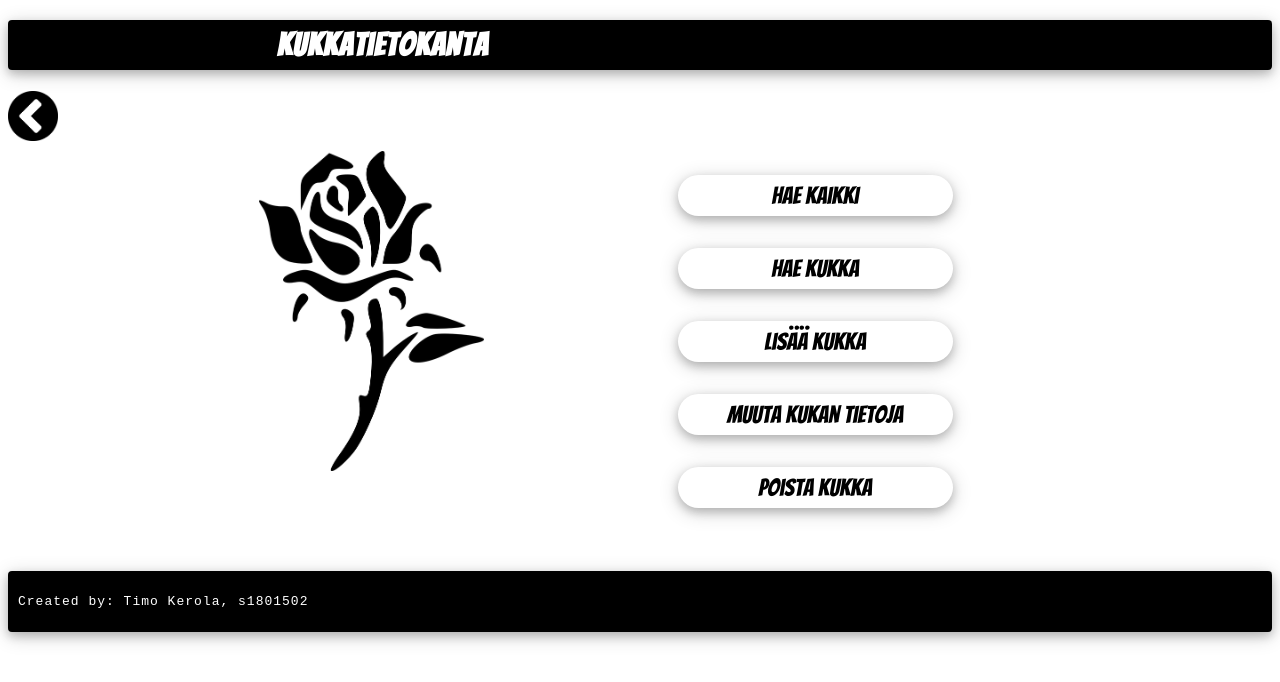
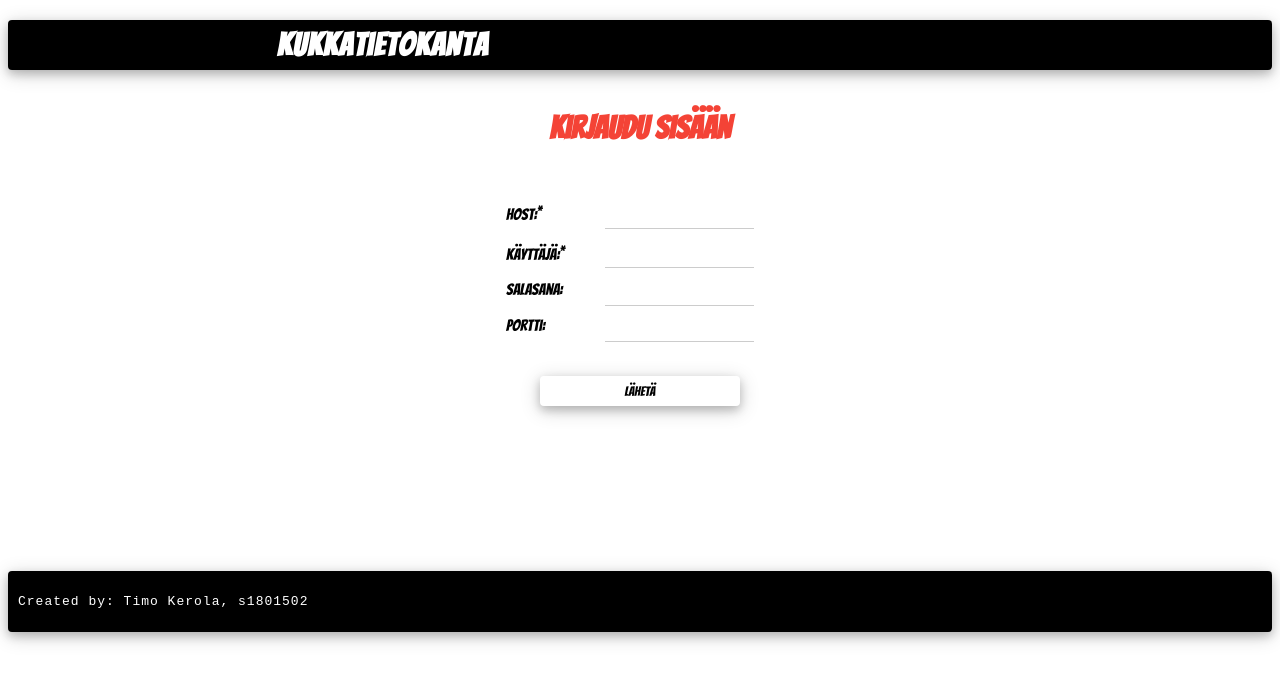
Before and after one commit to s1801502/kukka, a React (Create React App) app in the folder client/: page / in a window 1280 px wide. Shown: the top 682 px of the page. Built offline with nearby package versions, Linux system fonts and the light colour scheme.

Commit message:
sisaankirjautuminen lisatty

```diff
--- a/client/src/App.js
+++ b/client/src/App.js
@@ -1,4 +1,4 @@
-import React from 'react';
+import React, { useState } from 'react';
 import Valikko from './komponentit/valikko';
 import './App.css';
 import { BrowserRouter } from 'react-router-dom';
@@ -8,11 +8,13 @@ import HaeKaikki from './komponentit/haeKaikki';
 import Footer from './komponentit/footer';
 import LisaaKukka from './komponentit/lisaaKukka';
 import HaeKukka from './komponentit/haeKukka';
+import Kirjautumislomake from './komponentit/kirjautumislomake';
 
 
 
 function App() {
 
+  const [kirjauduttu, setKirjauduttu] = useState(false);
 
   const onClickHandler = (e) => {
     e.preventDefault();
@@ -27,10 +29,10 @@ function App() {
       <h1 className="title w3-padding w3-animate-fading">Kukkatietokanta</h1>
       </div>
       <div className="keskikaista">
-      <a href="/" onClick={onClickHandler} ><img src="./kuvat/arrow.png" height="50" alt="linkki etusivulle" /></a>
+      {kirjauduttu && <a href="/" onClick={onClickHandler} ><img src="./kuvat/arrow.png" height="50" alt="linkki etusivulle" /></a>}
       <BrowserRouter>
         <Switch>
-          <Route path="/" render={() => <Valikko />} exact />
+          <Route path="/" render={() => (kirjauduttu ? <Valikko /> : <Kirjautumislomake setKirjauduttu={setKirjauduttu} />)} exact />
           <Route path="/haeKaikki" component={HaeKaikki} />
           <Route path="/haeKukka" component={HaeKukka} />
           <Route path="/lisaaKukka" component={LisaaKukka}/>
--- /dev/null
+++ b/client/src/komponentit/kirjautumislomake.js
@@ -0,0 +1,76 @@
+import React, { useState } from 'react';
+
+const Kirjautumislomake = ({ setKirjauduttu }) => {
+
+    const [virhe, setVirhe] = useState(false);
+
+    const handleOnSubmit = async (e) => {
+        e.preventDefault();
+
+        const portti = e.target.port.value;
+
+
+        const tiedot = {
+            host: e.target.host.value,
+            user: e.target.user.value,
+            password: e.target.password.value,
+            port: portti ? portti : 3306
+        };
+
+        const res = await fetch('http://localhost:3001/kirjaudu', {
+            headers: {
+                'Content-Type': 'application/json'
+            },
+            method: 'POST',
+            body: JSON.stringify(tiedot)
+        });
+
+        const vastausJson = await res.json();
+
+        if (vastausJson.onnistui === true)
+            await setKirjauduttu(true);
+
+        else {
+            await setVirhe(true);
+            nollaaVirhe();
+        }
+    }
+
+    const nollaaVirhe = () => {
+        setTimeout(() => {
+            setVirhe(false);
+        }, 3000);
+
+    }
+
+    return (
+        <div>
+            <h1 className="tulos w3-center w3-text-red">Kirjaudu sisään</h1>
+            <form onSubmit={handleOnSubmit}>
+                <table className="w3-center tablekysely" style={{ padding: 25 }}>
+                    <tbody>
+                        <tr><td className="w3-left w3-padding"><label>Host:<sup>*</sup> </label></td>
+                            <td><input type="text" name="host" className="w3-input" style={{width: '10em'}} required /></td></tr>
+
+                        <tr><td className="w3-left w3-padding"><label>Käyttäjä:<sup>*</sup> </label></td>
+                            <td><input type="text" name="user" className="w3-input" style={{width: '10em'}} required /></td></tr>
+
+                        <tr><td className="w3-left w3-padding"><label>Salasana: </label></td>
+                            <td><input type="text" name="password" className="w3-input" style={{width: '10em'}} /></td></tr>
+
+                        <tr><td className="w3-left w3-padding"><label>Portti: </label></td>
+                            <td><input type="text" name="port" className="w3-input" style={{width: '10em'}} /></td></tr>
+
+
+                        <tr className="ylamarginaali"><td colSpan="2" ><input type="submit"
+                        className="w3-btn w3-card-4 w3-ripple w3-round fontti ylamarginaali" value="Lähetä" />
+                        </td></tr>
+                    </tbody>
+                </table>
+            </form>
+            {virhe && <h1 className="w3-center w3-text-red w3-animate-top">Virhe kirjautumisessa</h1>}
+        </div>
+    );
+};
+
+export default Kirjautumislomake;
--- a/client/src/komponentit/valikko.js
+++ b/client/src/komponentit/valikko.js
@@ -1,38 +1,17 @@
 import React from 'react';
-import { Link } from 'react-router-dom';
+import ValikonSisalto from './valikonSisalto';
+
 
 const Valikko = () => {
 
   return (
-  <div className="valikko">
-  <span className="w3-left kuva"><img src="./kuvat/rose.png" alt="Kuva kukasta" height="320"/></span>
+    <div>
 
-    <div className="button-group w3-padding">
-
-      <Link to="/haeKaikki" className="w3-center">
-        <button className="w3-btn w3-round-xxlarge w3-margin w3-xlarge w3-card-4 w3-ripple button">
-          Hae kaikki</button></Link>
-
-      <Link to="/haeKukka" className="w3-center">
-        <button className="w3-btn w3-round-xxlarge w3-margin w3-xlarge w3-card-4 w3-ripple button">
-          Hae kukka</button></Link>
-
-      <Link to="/lisaaKukka" className="w3-center">
-        <button className="w3-btn w3-round-xxlarge w3-margin w3-xlarge w3-card-4 w3-ripple button">
-          Lisää kukka</button></Link>
-
-      <Link to="/muutaKukka" className="w3-center">
-        <button className="w3-btn w3-round-xxlarge w3-margin w3-xlarge w3-card-4 w3-ripple button">
-          Muuta kukan tietoja</button></Link>
-
-      <Link to="/poistaKukka" className="w3-center">
-        <button className="w3-btn w3-round-xxlarge w3-margin w3-xlarge w3-card-4 w3-ripple button">
-          Poista kukka</button></Link>
+        <ValikonSisalto />
 
     </div>
-  </div>
-);
+  );
 
-}
+};
 
 export default Valikko;
--- /dev/null
+++ b/client/src/komponentit/valikonSisalto.js
@@ -0,0 +1,37 @@
+import React from 'react';
+import { Link } from 'react-router-dom';
+
+const ValikonSisalto = () => {
+
+    return (
+        <div className="valikko">
+            <span className="w3-left kuva"><img src="./kuvat/rose.png" alt="Kuva kukasta" height="320"/></span>
+
+            <div className="button-group w3-padding">
+
+            <Link to="/haeKaikki" className="w3-center">
+                <button className="w3-btn w3-round-xxlarge w3-margin w3-xlarge w3-card-4 w3-ripple button">
+                Hae kaikki</button></Link>
+
+            <Link to="/haeKukka" className="w3-center">
+                <button className="w3-btn w3-round-xxlarge w3-margin w3-xlarge w3-card-4 w3-ripple button">
+                Hae kukka</button></Link>
+
+            <Link to="/lisaaKukka" className="w3-center">
+                <button className="w3-btn w3-round-xxlarge w3-margin w3-xlarge w3-card-4 w3-ripple button">
+                Lisää kukka</button></Link>
+
+            <Link to="/muutaKukka" className="w3-center">
+                <button className="w3-btn w3-round-xxlarge w3-margin w3-xlarge w3-card-4 w3-ripple button">
+                Muuta kukan tietoja</button></Link>
+
+            <Link to="/poistaKukka" className="w3-center">
+                <button className="w3-btn w3-round-xxlarge w3-margin w3-xlarge w3-card-4 w3-ripple button">
+                Poista kukka</button></Link>
+
+            </div>
+        </div>
+    );
+};
+
+export default ValikonSisalto;
```
Also changed, not shown: 2 other files (tests, documents, lock files or other folders).
